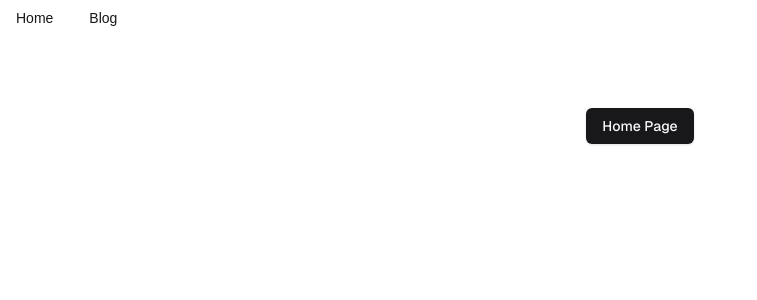
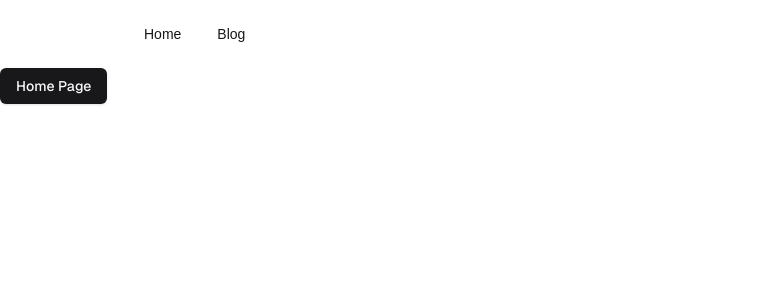
Before and after one commit to gekolev/about-me, a Next.js app: page / in a window 1280 px wide. Shown: the top 300 px of the page, without its empty margins (0-757 px from the left). Built offline with nearby package versions, Linux system fonts and the light colour scheme.

Commit message:
fixup pages and fixup buttons

```diff
--- a/app/layout.tsx
+++ b/app/layout.tsx
@@ -28,6 +28,7 @@
   return (
     <html lang="en">
       <body className={`${geistSans.variable} ${geistMono.variable} antialiased`}>
+        <div className="max-w-screen-lg mx-auto my-4">
         <NavigationMenu>
           <NavigationMenuList>
             <NavigationMenuItem>
@@ -42,6 +43,8 @@
             </NavigationMenuItem>
           </NavigationMenuList>
         </NavigationMenu>
+        </div>
+
         {children}
       </body>
     </html>
--- a/app/page.tsx
+++ b/app/page.tsx
@@ -1,7 +1,7 @@
 import { Button } from "@/components/ui/button";
 export default function Home() {
   return (
-    <div className="grid grid-rows-[20px_1fr_20px] items-center justify-items-center min-h-screen p-8 pb-20 gap-16 sm:p-20 font-[family-name:var(--font-geist-sans)]">
+    <div className="font-[family-name:var(--font-geist-sans)]">
       <div>
         <Button>Home Page</Button>
       </div>
```
